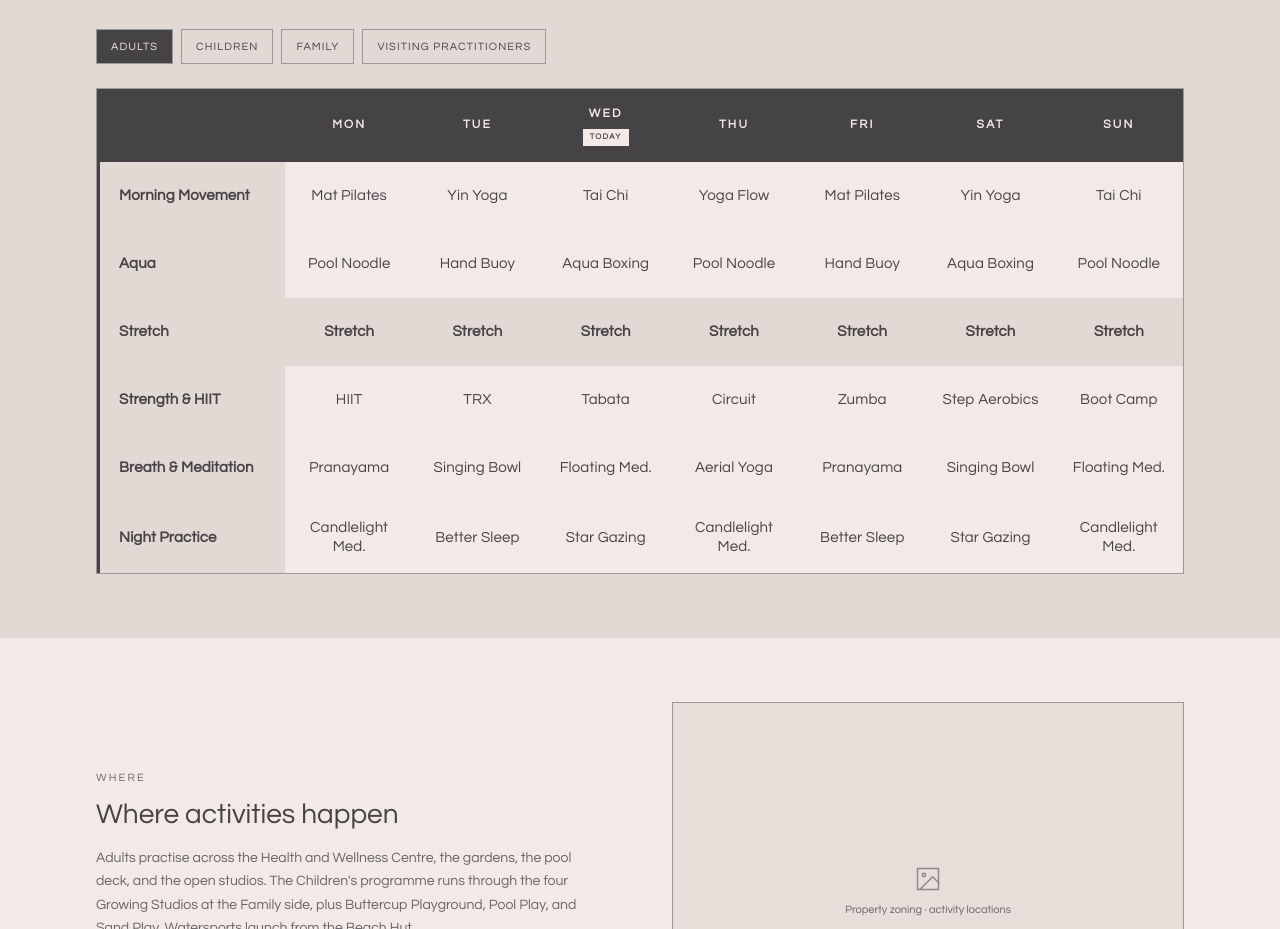
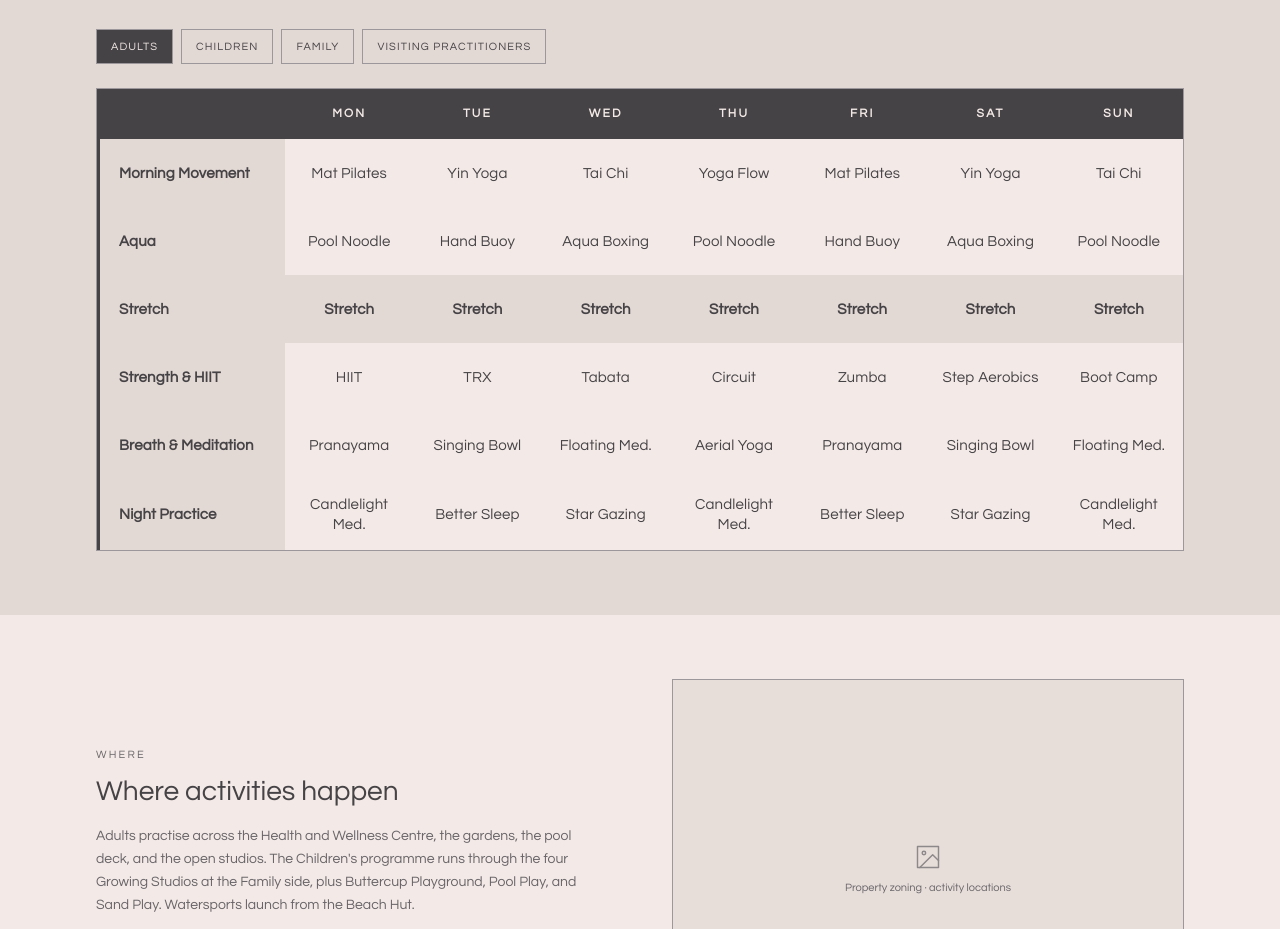
Before and after one commit to shemoelnexa/jayasom-content-wireframes, a plain HTML site: page wireframe-group-activities-v3.html in a window 1280 px wide. Shown: the part 3397-4326 px from the top of the page. Drawn offline with Linux system fonts and the light colour scheme.

Commit message:
Remove Today marker from activity calendar
Drop the Wed 'Today' pill (markup + CSS); chips remain centred.

Co-Authored-By: Claude Fable 5 <noreply@anthropic.com>

```diff
--- a/wireframe-group-activities-v3.html
+++ b/wireframe-group-activities-v3.html
@@ -217,11 +217,6 @@ html, body {
 .cal-dayhead .d-name {
   font-size: 12px; font-weight: 700; letter-spacing: 0.18em;
   text-transform: uppercase; color: hsl(var(--primary-foreground));
-}
-.cal-dayhead .d-today {
-  font-size: 8px; letter-spacing: 0.16em; text-transform: uppercase; font-weight: 700;
-  color: hsl(var(--primary)); background: hsl(var(--primary-foreground));
-  padding: 2px 7px;
 }
 
 /* window rail — bold window name on a spined left column */
@@ -535,7 +530,7 @@ html, body {
       <div class="cal-corner"></div>
       <div class="cal-dayhead"><span class="d-name">Mon</span></div>
       <div class="cal-dayhead"><span class="d-name">Tue</span></div>
-      <div class="cal-dayhead"><span class="d-name">Wed</span><span class="d-today">Today</span></div>
+      <div class="cal-dayhead"><span class="d-name">Wed</span></div>
       <div class="cal-dayhead"><span class="d-name">Thu</span></div>
       <div class="cal-dayhead"><span class="d-name">Fri</span></div>
       <div class="cal-dayhead"><span class="d-name">Sat</span></div>
```
Also changed, not shown: 1 other file.
